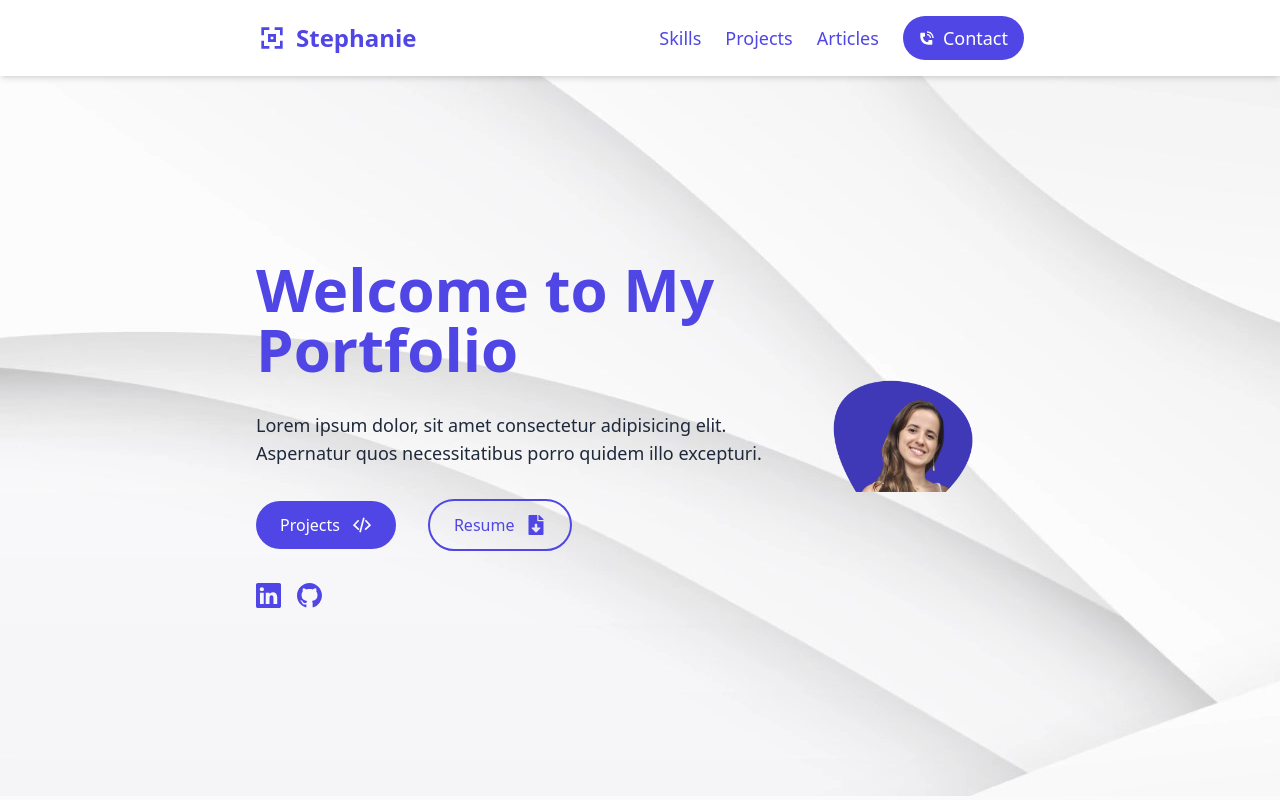
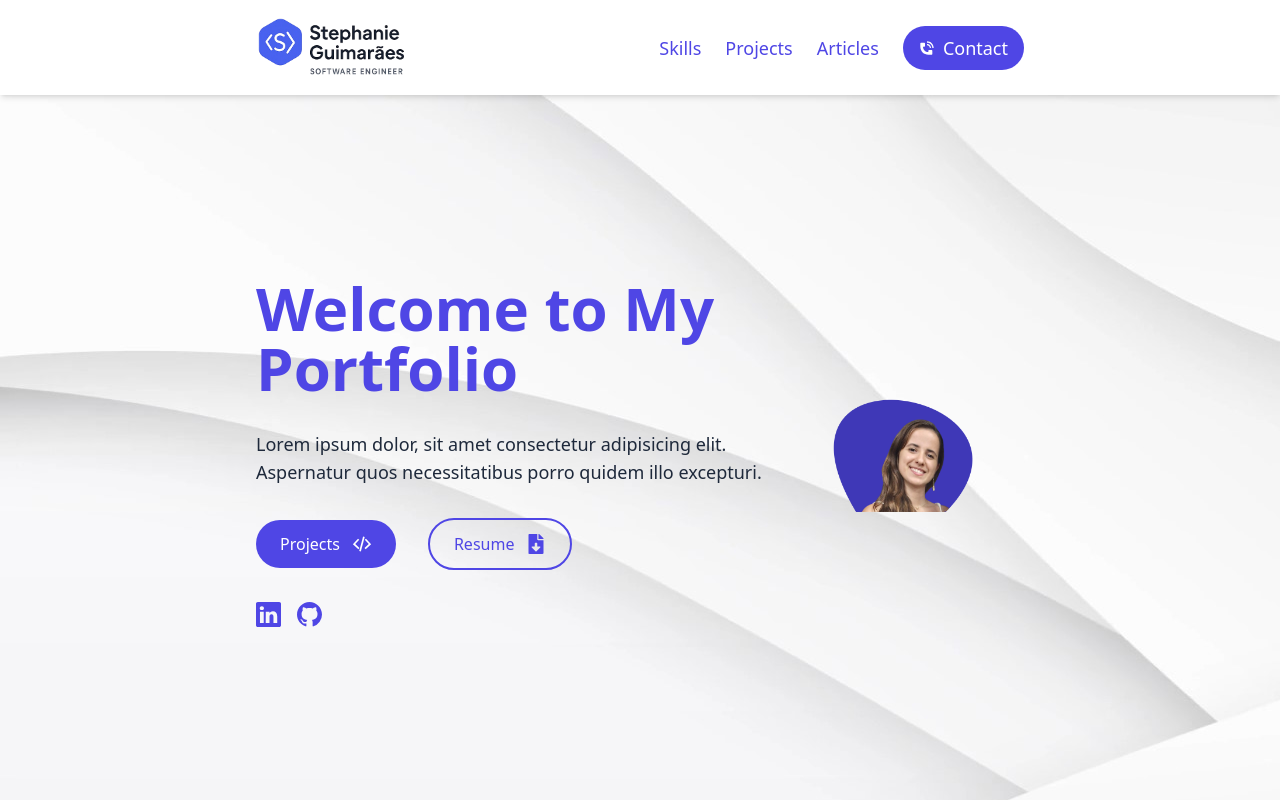
Before and after one commit to StephanieGuimaraes/WebPortfolio, a React (Vite) app in the folder WebPortfolio/: page / in a window 1280 px wide. Shown: the top 800 px of the page. Built offline with nearby package versions, Linux system fonts and the light colour scheme.

Commit message:
change icon for logo

```diff
--- a/WebPortfolio/src/pages/LandingPage/Header.jsx
+++ b/WebPortfolio/src/pages/LandingPage/Header.jsx
@@ -1,6 +1,7 @@
 import { useState } from "react";
 import { AiOutlineClose } from "react-icons/ai";
 import {CgMenu, CgNametag, CgPhone} from 'react-icons/cg';
+import Logo1 from '../../assets/Logo1_rbg.png';
 
 const navList = [
   {href: '#skills', label: 'Skills'},
@@ -14,8 +15,15 @@ const Header = () => {
     <header className="scroll-mt-20 bg-white shadow-md sticky top-0 z-50">
       <div className="w-full mx-auto flex items-center justify-between py-4 px-6 lg:px-64">
         <div className="flex items-center space-x-2 hover:text-indigo-800 cursor-pointer">
-            <CgNametag className="w-8 h-8 text-indigo-600"/>
-            <a href="#" className="text-2xl font-bold text-indigo-600">Stephanie</a>
+            {/* <CgNametag className="w-8 h-8 text-indigo-600"/> */}
+            <a href="#home" className="block">
+                <img
+                    src={Logo1}
+                    alt='Logo'
+                    className='w-80 lg:w-[200px] rounded-4xl pr-4 sm:pr-6 lg:pr-12'
+                />
+            </a>
+            {/* <a href="#" className="text-2xl font-bold text-indigo-600"></a> */}
         </div>
         <div className="flex items-center space-x-6">
           <nav className="hidden md:flex items-center space-x-6 text-indigo-600 font-medium">
```
